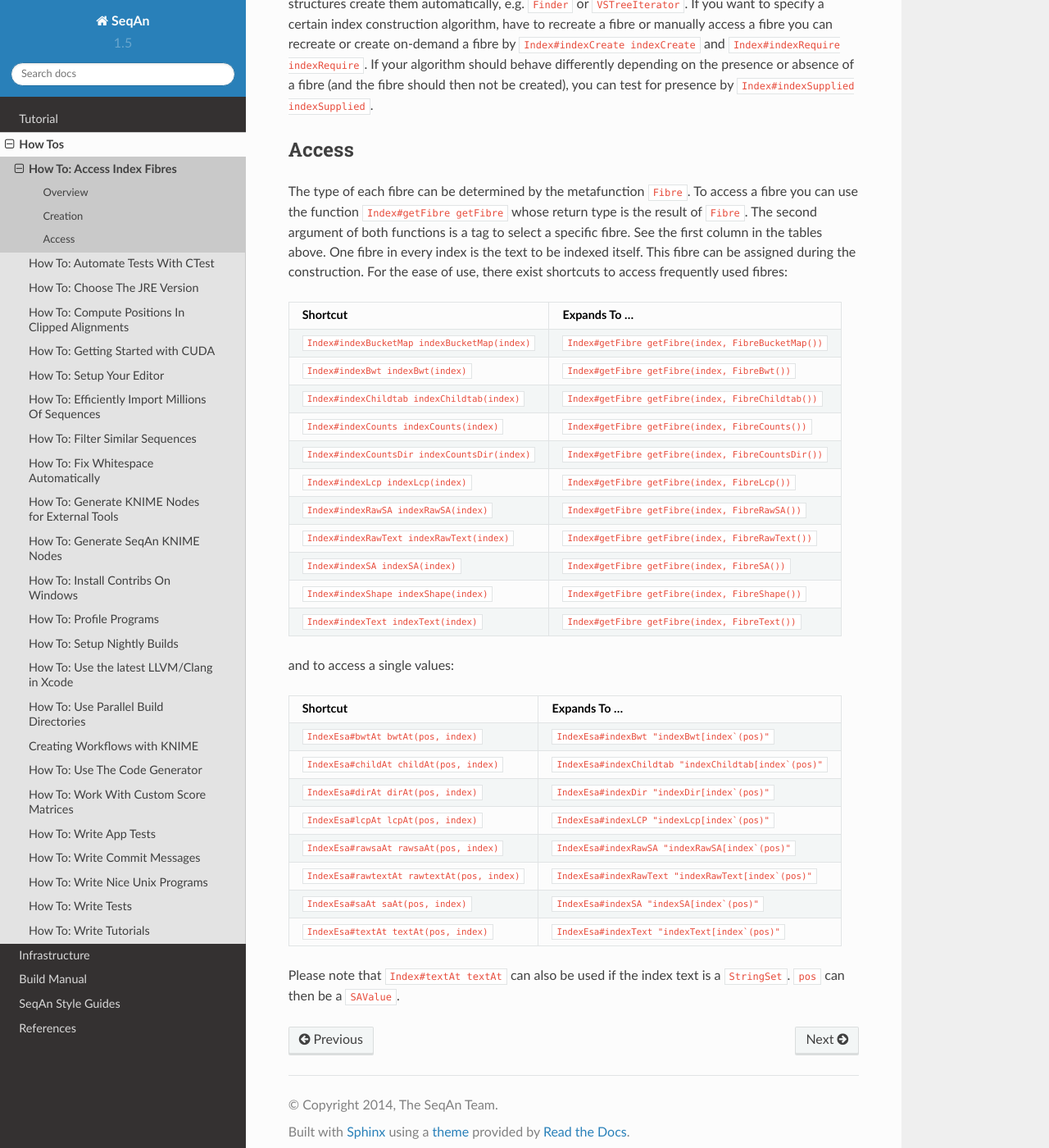
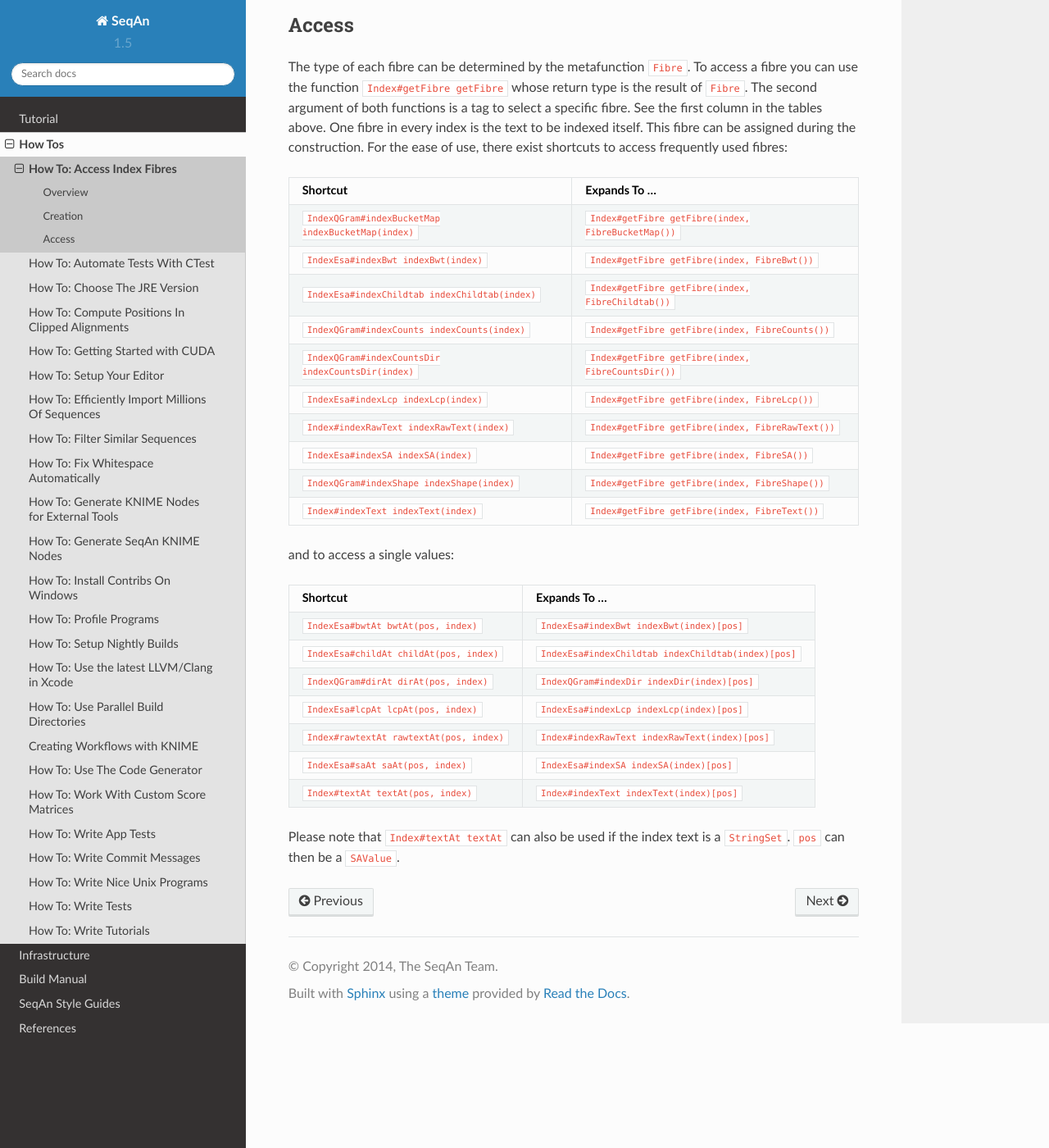
Before and after one commit to holtgrewe/tracdox, a Sphinx documentation site: the page built from trac-sphinx/source/HowTo/AccessIndexFibres.rst, in a window 1280 px wide and 1400 px high, scrolled down 1869 px. Shown: the whole window at 82% size. Built offline with Sphinx 7.4.7 and the Read the Docs theme 2.0.0, drawn with Linux system fonts in a browser that asks for light colours; cross-references to code outside the pages are shown as plain code; some of the changed text lies outside the part shown.

Commit message:
[DOC] fixed broken dox links

```diff
--- a/trac-sphinx/source/HowTo/AccessIndexFibres.rst
+++ b/trac-sphinx/source/HowTo/AccessIndexFibres.rst
@@ -44,22 +42,18 @@
 +------------------------+----------------------------------------------------------------------------------------------+
 | WotdRawText            | Virtually concatenates all strings of the WotdText fibre.                                    |
 +------------------------+----------------------------------------------------------------------------------------------+
-| WotdRawSA              | Virtually transforms all positions of WotdSA fibre to global positions (see :dox:`SAValue`). |
-+------------------------+----------------------------------------------------------------------------------------------+
 
-+------------------+--------------------------------------------------------------------------------------------------+----------------------------------------------------------------------------------------------+
-| :dox:`DfiFibres` | Description                                                                                      | Type                                                                                         |
-+==================+==================================================================================================+==============================================================================================+
-| DfiText          | The original text the index should be based on.                                                  | First template argument of the :dox:`Index`. Can be either a sequence or a :dox:`StringSet`. |
-+------------------+--------------------------------------------------------------------------------------------------+----------------------------------------------------------------------------------------------+
-| DfiSA            | The suffix array stores the begin positions of all suffixes in lexicographical order.            | String over the :dox:`SAValue` type of the index.                                            |
-+------------------+--------------------------------------------------------------------------------------------------+----------------------------------------------------------------------------------------------+
-| DfiDir           | See :cite:`Giegerich2003`.                                                                       | String over the :dox:`Size` type of the index.                                               |
-+------------------+--------------------------------------------------------------------------------------------------+----------------------------------------------------------------------------------------------+
-| DfiRawText       | Virtually concatenates all strings of the DfiText fibre.                                         | :dox:`ContainerConcept` over the alphabet of the text.                                       |
-+------------------+--------------------------------------------------------------------------------------------------+----------------------------------------------------------------------------------------------+
-| DfiRawSA         | Virtually transforms all positions of DfiSA fibre to global positions (see :dox:`SAValue` here]) | :dox:`ContainerConcept` over :dox:`Index#Size` type of the index.                            |
-+------------------+--------------------------------------------------------------------------------------------------+----------------------------------------------------------------------------------------------+
++-----------------------+--------------------------------------------------------------------------------------------------+----------------------------------------------------------------------------------------------+
+| :dox:`DfiIndexFibres` | Description                                                                                      | Type                                                                                         |
++=======================+==================================================================================================+==============================================================================================+
+| DfiText               | The original text the index should be based on.                                                  | First template argument of the :dox:`Index`. Can be either a sequence or a :dox:`StringSet`. |
++-----------------------+--------------------------------------------------------------------------------------------------+----------------------------------------------------------------------------------------------+
+| DfiSA                 | The suffix array stores the begin positions of all suffixes in lexicographical order.            | String over the :dox:`SAValue` type of the index.                                            |
++-----------------------+--------------------------------------------------------------------------------------------------+----------------------------------------------------------------------------------------------+
+| DfiDir                | See :cite:`Giegerich2003`.                                                                       | String over the :dox:`Size` type of the index.                                               |
++-----------------------+--------------------------------------------------------------------------------------------------+----------------------------------------------------------------------------------------------+
+| DfiRawText            | Virtually concatenates all strings of the DfiText fibre.                                         | :dox:`ContainerConcept` over the alphabet of the text.                                       |
++-----------------------+--------------------------------------------------------------------------------------------------+----------------------------------------------------------------------------------------------+
 
 +-------------------------+------------------------------------------------------------------------------------------------------------+----------------------------------------------------------------------------------------------+
 | :dox:`QGramIndexFibres` | Description                                                                                                | Type                                                                                         |
@@ -79,8 +73,6 @@
 | QGramBucketMap          | Used by the :dox:`OpenAddressingQGramIndex` index to store the hash value occupancy in the QGramDir fibre. | String over the :dox:`Value` type of the shape.                                              |
 +-------------------------+------------------------------------------------------------------------------------------------------------+----------------------------------------------------------------------------------------------+
 | QGramRawText            | Virtually concatenates all strings of the QGramText fibre.                                                 | :dox:`ContainerConcept` over the alphabet of the text.                                       |
-+-------------------------+------------------------------------------------------------------------------------------------------------+----------------------------------------------------------------------------------------------+
-| QGramRawSA              | Virtually transforms all positions of QGramSA fibre to global positions (see [:dox:`SAValue` here])        | :dox:`ContainerConcept` over :dox:`Index#Size` type of the index.                            |
 +-------------------------+------------------------------------------------------------------------------------------------------------+----------------------------------------------------------------------------------------------+
 
 +---------------------------------------------------------+------------------------------------------------------------------------+----------------------------------------------------------------------------------------------------+
@@ -114,53 +106,49 @@
 This fibre can be assigned during the construction.
 For the ease of use, there exist shortcuts to access frequently used fibres:
 
-+---------------------------------------------------+---------------------------------------------------------+
-| Shortcut                                          | Expands To ...                                          |
-+===================================================+=========================================================+
-| :dox:`Index#indexBucketMap indexBucketMap(index)` | :dox:`Index#getFibre getFibre(index, FibreBucketMap())` |
-+---------------------------------------------------+---------------------------------------------------------+
-| :dox:`Index#indexBwt indexBwt(index)`             | :dox:`Index#getFibre getFibre(index, FibreBwt())`       |
-+---------------------------------------------------+---------------------------------------------------------+
-| :dox:`Index#indexChildtab indexChildtab(index)`   | :dox:`Index#getFibre getFibre(index, FibreChildtab())`  |
-+---------------------------------------------------+---------------------------------------------------------+
-| :dox:`Index#indexCounts indexCounts(index)`       | :dox:`Index#getFibre getFibre(index, FibreCounts())`    |
-+---------------------------------------------------+---------------------------------------------------------+
-| :dox:`Index#indexCountsDir indexCountsDir(index)` | :dox:`Index#getFibre getFibre(index, FibreCountsDir())` |
-+---------------------------------------------------+---------------------------------------------------------+
-| :dox:`Index#indexLcp indexLcp(index)`             | :dox:`Index#getFibre getFibre(index, FibreLcp())`       |
-+---------------------------------------------------+---------------------------------------------------------+
-| :dox:`Index#indexRawSA indexRawSA(index)`         | :dox:`Index#getFibre getFibre(index, FibreRawSA())`     |
-+---------------------------------------------------+---------------------------------------------------------+
-| :dox:`Index#indexRawText indexRawText(index)`     | :dox:`Index#getFibre getFibre(index, FibreRawText())`   |
-+---------------------------------------------------+---------------------------------------------------------+
-| :dox:`Index#indexSA indexSA(index)`               | :dox:`Index#getFibre getFibre(index, FibreSA())`        |
-+---------------------------------------------------+---------------------------------------------------------+
-| :dox:`Index#indexShape indexShape(index)`         | :dox:`Index#getFibre getFibre(index, FibreShape())`     |
-+---------------------------------------------------+---------------------------------------------------------+
-| :dox:`Index#indexText indexText(index)`           | :dox:`Index#getFibre getFibre(index, FibreText())`      |
-+---------------------------------------------------+---------------------------------------------------------+
++--------------------------------------------------------+---------------------------------------------------------+
+| Shortcut                                               | Expands To ...                                          |
++========================================================+=========================================================+
+| :dox:`IndexQGram#indexBucketMap indexBucketMap(index)` | :dox:`Index#getFibre getFibre(index, FibreBucketMap())` |
++--------------------------------------------------------+---------------------------------------------------------+
+| :dox:`IndexEsa#indexBwt indexBwt(index)`               | :dox:`Index#getFibre getFibre(index, FibreBwt())`       |
++--------------------------------------------------------+---------------------------------------------------------+
+| :dox:`IndexEsa#indexChildtab indexChildtab(index)`     | :dox:`Index#getFibre getFibre(index, FibreChildtab())`  |
++--------------------------------------------------------+---------------------------------------------------------+
+| :dox:`IndexQGram#indexCounts indexCounts(index)`       | :dox:`Index#getFibre getFibre(index, FibreCounts())`    |
++--------------------------------------------------------+---------------------------------------------------------+
+| :dox:`IndexQGram#indexCountsDir indexCountsDir(index)` | :dox:`Index#getFibre getFibre(index, FibreCountsDir())` |
++--------------------------------------------------------+---------------------------------------------------------+
+| :dox:`IndexEsa#indexLcp indexLcp(index)`               | :dox:`Index#getFibre getFibre(index, FibreLcp())`       |
++--------------------------------------------------------+---------------------------------------------------------+
+| :dox:`Index#indexRawText indexRawText(index)`          | :dox:`Index#getFibre getFibre(index, FibreRawText())`   |
++--------------------------------------------------------+---------------------------------------------------------+
+| :dox:`IndexEsa#indexSA indexSA(index)`                 | :dox:`Index#getFibre getFibre(index, FibreSA())`        |
++--------------------------------------------------------+---------------------------------------------------------+
+| :dox:`IndexQGram#indexShape indexShape(index)`         | :dox:`Index#getFibre getFibre(index, FibreShape())`     |
++--------------------------------------------------------+---------------------------------------------------------+
+| :dox:`Index#indexText indexText(index)`                | :dox:`Index#getFibre getFibre(index, FibreText())`      |
++--------------------------------------------------------+---------------------------------------------------------+
 
 and to access a single values:
 
-+-------------------------------------------------+-----------------------------------------------------------+
-| Shortcut                                        | Expands To ...                                            |
-+=================================================+===========================================================+
-| :dox:`IndexEsa#bwtAt bwtAt(pos, index)`         | :dox:`IndexEsa#indexBwt "indexBwt[index`(pos)"`           |
-+-------------------------------------------------+-----------------------------------------------------------+
-| :dox:`IndexEsa#childAt childAt(pos, index)`     | :dox:`IndexEsa#indexChildtab "indexChildtab[index`(pos)"` |
-+-------------------------------------------------+-----------------------------------------------------------+
-| :dox:`IndexEsa#dirAt dirAt(pos, index)`         | :dox:`IndexEsa#indexDir "indexDir[index`(pos)"`           |
-+-------------------------------------------------+-----------------------------------------------------------+
-| :dox:`IndexEsa#lcpAt lcpAt(pos, index)`         | :dox:`IndexEsa#indexLCP "indexLcp[index`(pos)"`           |
-+-------------------------------------------------+-----------------------------------------------------------+
-| :dox:`IndexEsa#rawsaAt rawsaAt(pos, index)`     | :dox:`IndexEsa#indexRawSA "indexRawSA[index`(pos)"`       |
-+-------------------------------------------------+-----------------------------------------------------------+
-| :dox:`IndexEsa#rawtextAt rawtextAt(pos, index)` | :dox:`IndexEsa#indexRawText "indexRawText[index`(pos)"`   |
-+-------------------------------------------------+-----------------------------------------------------------+
-| :dox:`IndexEsa#saAt saAt(pos, index)`           | :dox:`IndexEsa#indexSA "indexSA[index`(pos)"`             |
-+-------------------------------------------------+-----------------------------------------------------------+
-| :dox:`IndexEsa#textAt textAt(pos, index)`       | :dox:`IndexEsa#indexText "indexText[index`(pos)"`         |
-+-------------------------------------------------+-----------------------------------------------------------+
++----------------------------------------------+---------------------------------------------------------+
+| Shortcut                                     | Expands To ...                                          |
++==============================================+=========================================================+
+| :dox:`IndexEsa#bwtAt bwtAt(pos, index)`      | :dox:`IndexEsa#indexBwt indexBwt(index)[pos]`           |
++----------------------------------------------+---------------------------------------------------------+
+| :dox:`IndexEsa#childAt childAt(pos, index)`  | :dox:`IndexEsa#indexChildtab indexChildtab(index)[pos]` |
++----------------------------------------------+---------------------------------------------------------+
+| :dox:`IndexQGram#dirAt dirAt(pos, index)`    | :dox:`IndexQGram#indexDir indexDir(index)[pos]`         |
++----------------------------------------------+---------------------------------------------------------+
+| :dox:`IndexEsa#lcpAt lcpAt(pos, index)`      | :dox:`IndexEsa#indexLcp indexLcp(index)[pos]`           |
++----------------------------------------------+---------------------------------------------------------+
+| :dox:`Index#rawtextAt rawtextAt(pos, index)` | :dox:`Index#indexRawText indexRawText(index)[pos]`      |
++----------------------------------------------+---------------------------------------------------------+
+| :dox:`IndexEsa#saAt saAt(pos, index)`        | :dox:`IndexEsa#indexSA indexSA(index)[pos]`             |
++----------------------------------------------+---------------------------------------------------------+
+| :dox:`Index#textAt textAt(pos, index)`       | :dox:`Index#indexText indexText(index)[pos]`            |
++----------------------------------------------+---------------------------------------------------------+
 
 Please note that :dox:`Index#textAt textAt` can also be used if the index text is a :dox:`StringSet`.
 ``pos`` can then be a :dox:`SAValue`.
```
Also changed, not shown: other parts of trac-sphinx/source/HowTo/AccessIndexFibres.rst (+0 -2 lines), trac-sphinx/source/HowTo/EfficientImportOfMillionsOfSequences.rst (+4 -4 lines), trac-sphinx/source/Tutorial/IndexIterators.rst (+21 -23 lines).
